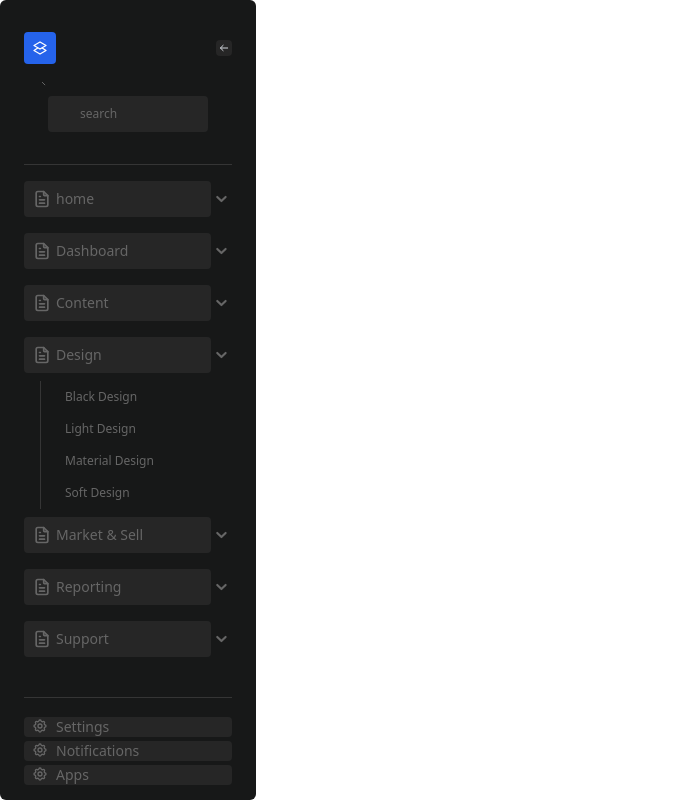
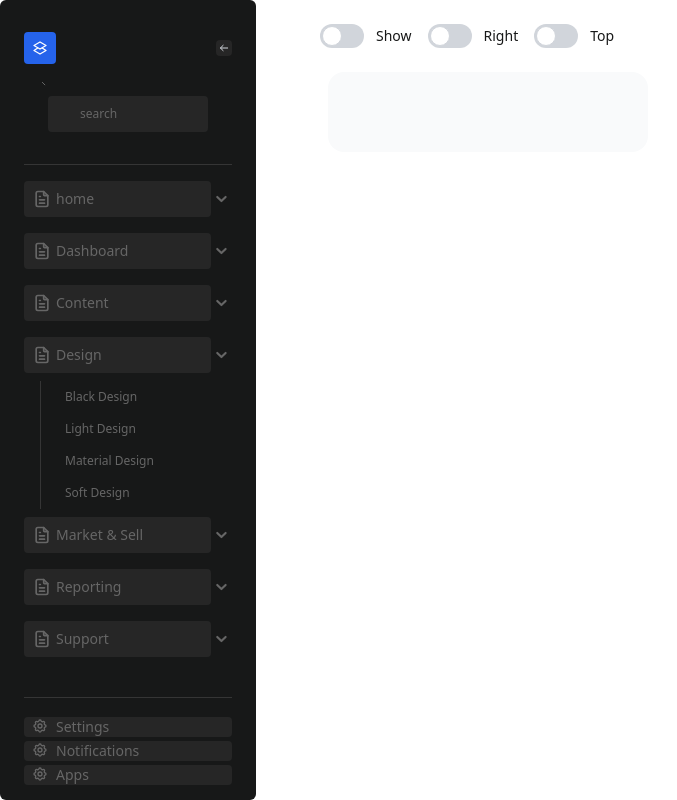
Before and after one commit to SindhuKris/Tailwind-adminpanel, an Angular app: page /home in a window 1280 px wide. Shown: the whole page, without its empty margins (0-677 px from the left). Built offline with nearby package versions, Linux system fonts and the light colour scheme.

Commit message:
show and hide using toggle button

```diff
--- a/src/app/auth/auth.component.html
+++ b/src/app/auth/auth.component.html
@@ -1,5 +1,6 @@
-
-<div class="w-64 h-screen bg-gray-900 rounded-md overflow-y-scroll" [ngClass]="{'w-64': !open, 'w-20':open}">
+<div class= "w-full h-screen flex">
+    <div class="w-1/4">
+        <div class=" h-screen bg-gray-900 rounded-md overflow-y-scroll" [ngClass]="{'w-64': !open, 'w-20':open}">
             <div class="px-6 pt-8">
                 <div class="flex items-center justify-between">
                     <a href="#" class="bg-blue-600 p-1.5 rounded flex items-center justify-center focus:outline-none focus:ring-1 focus:ring-blue-500 focus:ring-offset-2 focus:ring-offset-gray-900">
@@ -175,3 +176,10 @@
                 </button>
             </div>
         </div>
+    </div>
+    <div class="w-3/4 space-x-4">
+        <router-outlet></router-outlet>
+
+    </div>
+
+</div>
--- a/src/app/auth/auth.component.ts
+++ b/src/app/auth/auth.component.ts
@@ -7,13 +7,13 @@ import { Router } from '@angular/router';
   styleUrls: ['./auth.component.scss']
 })
 export class AuthComponent {
- public primaryMenus=[
+ public primaryMenus = [
   {
     name: 'home',
     icon: '',
     subMenu: [],
     isOpen: false,
-    Router:'/home'
+    router:'/home'
 
   },
   {
@@ -61,15 +61,14 @@ export class AuthComponent {
  open:boolean = false;
 
 
- constructor(
-
- ){
+ constructor(){
 
   }
 
   toggleList(primaryMenu: any): void {
     primaryMenu.isOpen = !primaryMenu.isOpen;
   }
+
   toggleRightSidenav(){
     this.open =!this.open;
   }
--- a/src/app/home/home.component.html
+++ b/src/app/home/home.component.html
@@ -1,11 +1,24 @@
-<div class="flex h-screen">
+ <div class="w-full space-x-2">
+    <div class="place-items-start flex space-x-4">
+        <label class="relative inline-flex items-center mb-4 cursor-pointer">
+            <input type="checkbox" value="" class="sr-only peer" >
+            <div class="w-11 h-6 bg-gray-300 rounded-full peer peer-focus:ring-4 peer-focus:ring-black-300 dark:peer-focus:ring-black-800 dark:bg-gray-700 peer-checked:after:translate-x-full peer-checked:after:border-white after:content-[''] after:absolute after:top-0.5 after:left-[2px] after:bg-white after:border-gray-300 after:border after:rounded-full after:h-5 after:w-5 after:transition-all dark:border-gray-600 peer-checked:bg-black" (click)="toggleShow()"></div>
+            <span class="ml-3 text-sm font-medium text-gray-900 dark:text-gray-300">Show</span>
+        </label>
+        <label class="relative inline-flex items-center mb-4 cursor-pointer">
+            <input type="checkbox" value="" class="sr-only peer">
+            <div class="w-11 h-6 bg-gray-300 rounded-full peer peer-focus:ring-4 peer-focus:ring-black-300 dark:peer-focus:ring-black-800 dark:bg-gray-700 peer-checked:after:translate-x-full peer-checked:after:border-white after:content-[''] after:absolute  after:top-0.5 after:left-[2px] after:bg-white after:border-gray-300 after:border after:rounded-full after:h-5 after:w-5 after:transition-all dark:border-gray-600 peer-checked:bg-black" ></div>
+            <span class="ml-3 text-sm font-medium text-gray-900 dark:text-gray-300">Right</span>
+        </label>
+        <label class="relative inline-flex items-center mb-4 cursor-pointer">
+            <input type="checkbox" value="" class="sr-only peer">
+            <div class="w-11 h-6 bg-gray-300 rounded-full peer peer-focus:ring-4 peer-focus:ring-black-300 dark:peer-focus:ring-black-800 dark:bg-gray-700 peer-checked:after:translate-x-full peer-checked:after:border-white after:content-[''] after:absolute after:top-0.5 after:left-[2px] after:bg-white after:border-gray-300 after:border after:rounded-full after:h-5 after:w-5 after:transition-all dark:border-gray-600 peer-checked:bg-black"></div>
+            <span class="ml-3 text-sm font-medium text-gray-900 dark:text-gray-300">Top</span>
+        </label>
+    </div>
+    <div class=" relative p-10 m-2 w-1/3 bg-gray-50 rounded-2xl dark:bg-gray-700 dark:border-gray-600 gap-4 ">
 
-    <div class="flex w-full px-4 py-2 bg-gray-200 lg:w-1/4">
-        dBDNNDBDN
-        <div>
-            <button class= "items-center justify-center p-0.5 rounded bg-gray-800 focus:outline-none focus:ring-1 focus:ring-gray-500">Show</button>
-            <button class= "items-center justify-center p-0.5 rounded bg-gray-800 focus:outline-none focus:ring-1 focus:ring-gray-500">Show</button>
-            <button class= "" >three</button>
-        </div>
+        <div class= "absolute dark:bg-black  w-10" [ngClass]= "{'invisible':!open}">click</div>
     </div>
+
 </div>
--- a/src/app/home/home.component.ts
+++ b/src/app/home/home.component.ts
@@ -7,4 +7,12 @@ import { Component } from '@angular/core';
 })
 export class HomeComponent {
 
+  open:boolean = false;
+
+
+  toggleShow(){
+    this.open =!this.open;
+  }
+
+
 }
--- a/src/app/home/home.module.ts
+++ b/src/app/home/home.module.ts
@@ -6,7 +6,7 @@ import { RouterModule, Routes } from '@angular/router';
 const routes: Routes=[
   {
     path: "",
-    component:HomeComponent,
+    component: HomeComponent,
     // children: [
     //   {
     //     path: 'dashboard',
```
Lines whose indentation alone changed are shown as unchanged.
